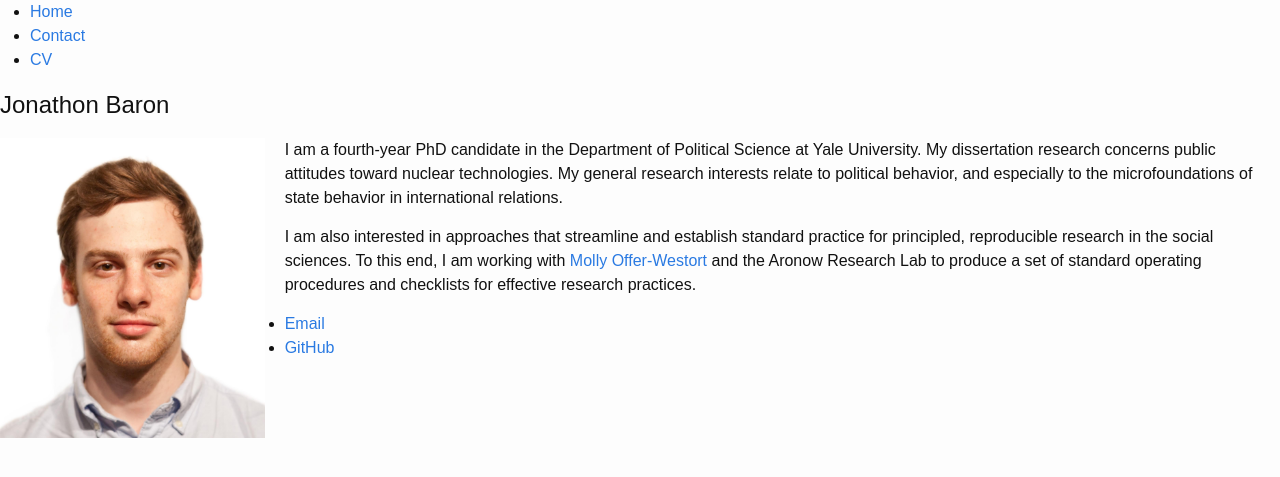
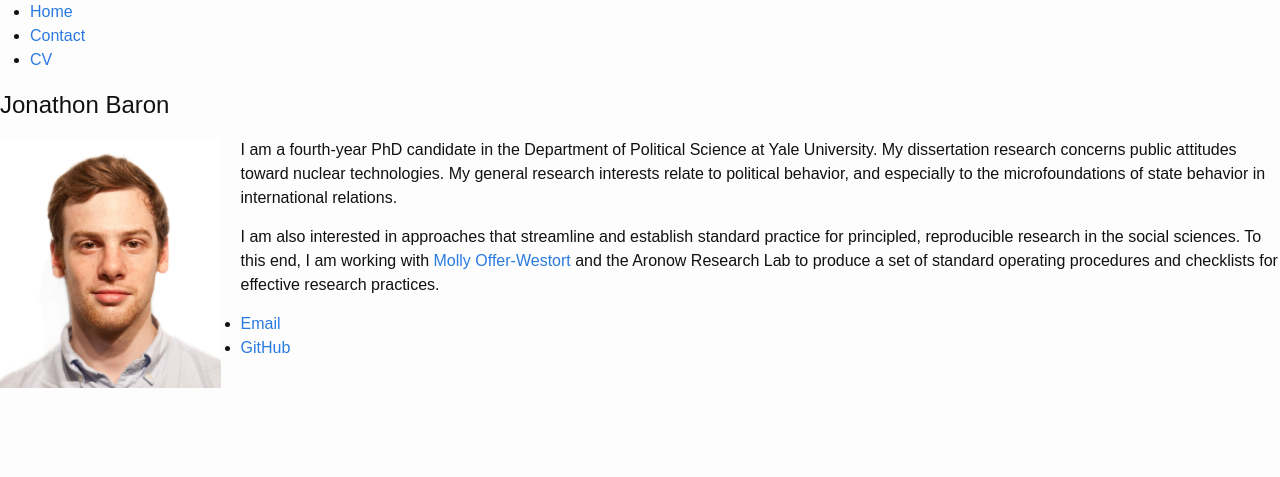
Before and after one commit to jonathonbaron/jonathonbaron.github.io, a Jekyll site: the page built from index.md, in a window 1280 px wide. Shown: the top 477 px of the page. Built offline with Jekyll 4.4.1, drawn with Linux system fonts in a browser that asks for light colours.

Commit message:
Update index.md

```diff
--- a/index.md
+++ b/index.md
@@ -4,7 +4,7 @@
 date:   2016-12-19
 ---
 
-<img style="float: left; height: 300px; margin: 0 20px 10px 0" src="/assets/baron_photo.jpg" alt="pic" />
+<img style="float: left; height: 250px; margin: 0 20px 10px 0" src="/assets/baron_photo.jpg" alt="pic" />
 
 I am a fourth-year PhD candidate in the Department of Political Science at Yale University. My dissertation research concerns public attitudes toward nuclear technologies. My general research interests relate to political behavior, and especially to the microfoundations of state behavior in international relations.
 
```
